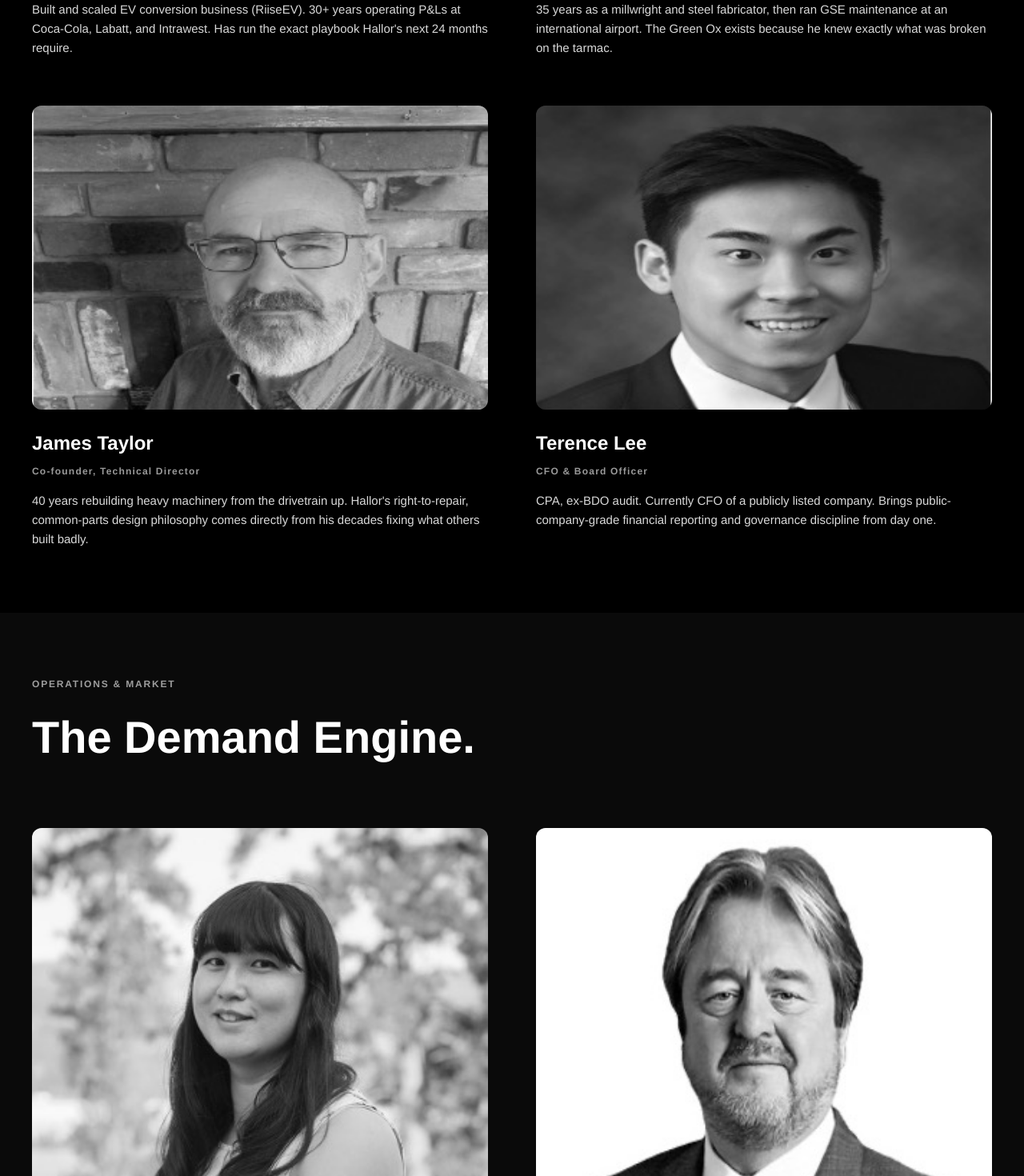
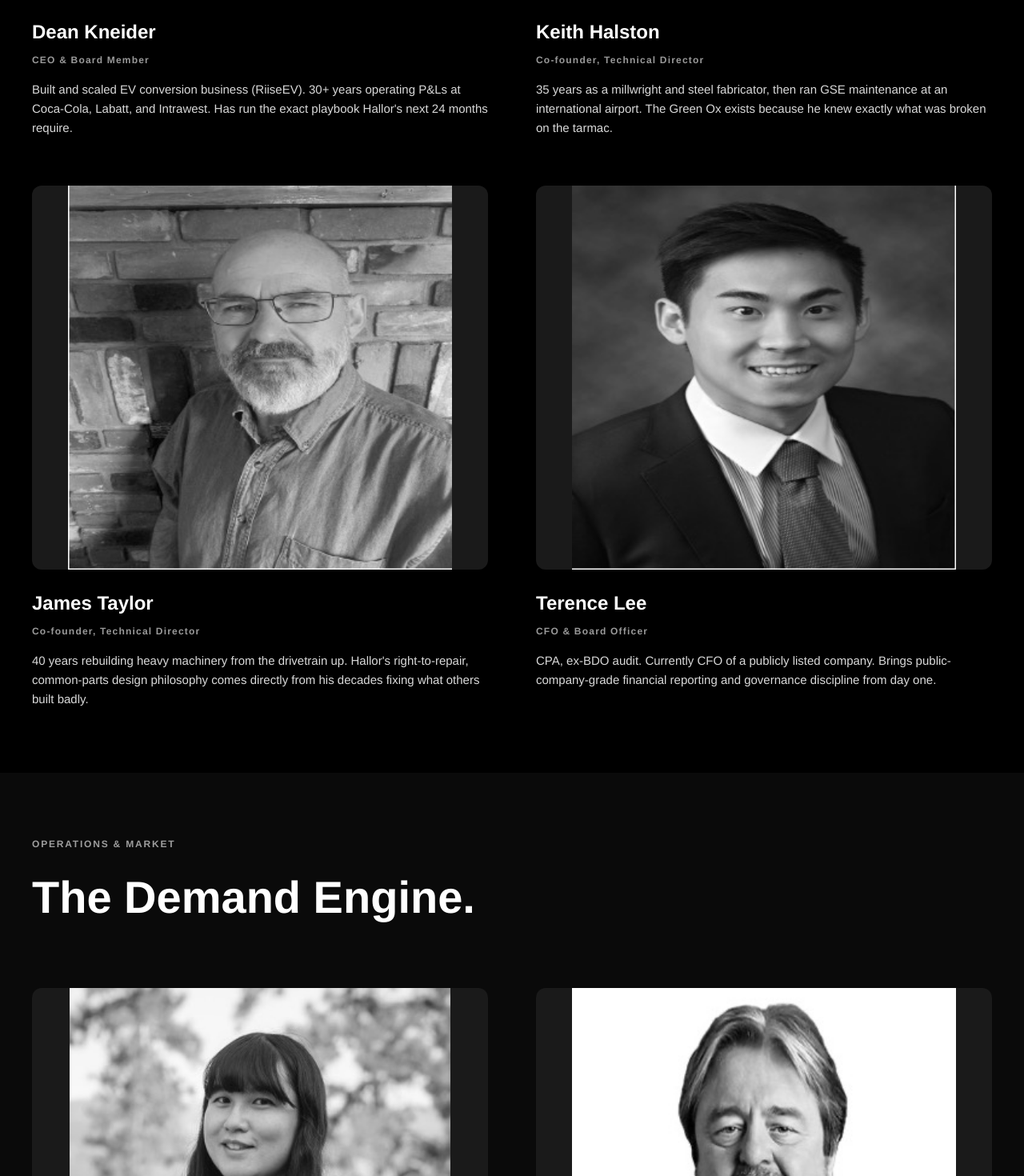
Before and after one commit to ashikkarim1/hallor-app, a Next.js app: page /team in a window 1280 px wide. Shown: the part 1300-2770 px from the top of the page at 80% size. Built offline with nearby package versions, Linux system fonts and the light colour scheme.

Commit message:
Format team photos consistently without cropping and refresh logo cache

```diff
--- a/app/contact/page.tsx
+++ b/app/contact/page.tsx
@@ -35,7 +35,7 @@ export default function ContactPage() {
         <div style={{ maxWidth: '100%', padding: '24px 80px', display: 'flex', justifyContent: 'space-between', alignItems: 'center' }}>
           <Link href="/" style={{ textDecoration: 'none' }}>
             <motion.div style={{ display: 'flex', alignItems: 'center', gap: '8px', cursor: 'pointer' }} whileHover={{ scale: 1.02 }}>
-              <img src="/halloricon.png" alt="Hallor Logo" style={{ height: '32px', width: 'auto', flexShrink: 0 }} />
+              <img src="/halloricon.png?v=2" alt="Hallor Logo" style={{ height: '32px', width: 'auto', flexShrink: 0 }} />
               <span style={{ fontSize: '20px', fontWeight: 900, letterSpacing: '-0.02em', color: '#000' }}>HALLOR</span>
             </motion.div>
           </Link>
--- a/app/gse/page.tsx
+++ b/app/gse/page.tsx
@@ -35,7 +35,7 @@ export default function GSEPage() {
         <div style={{ maxWidth: '100%', padding: '24px 80px', display: 'flex', justifyContent: 'space-between', alignItems: 'center' }}>
           <Link href="/" style={{ textDecoration: 'none' }}>
             <motion.div style={{ display: 'flex', alignItems: 'center', gap: '8px', cursor: 'pointer' }} whileHover={{ scale: 1.02 }}>
-              <img src="/halloricon.png" alt="Hallor Logo" style={{ height: '32px', width: 'auto', flexShrink: 0 }} />
+              <img src="/halloricon.png?v=2" alt="Hallor Logo" style={{ height: '32px', width: 'auto', flexShrink: 0 }} />
               <span style={{ fontSize: '20px', fontWeight: 900, letterSpacing: '-0.02em', color: '#fff' }}>HALLOR</span>
             </motion.div>
           </Link>
--- a/app/investors/page.tsx
+++ b/app/investors/page.tsx
@@ -35,7 +35,7 @@ export default function InvestorsPage() {
         <div style={{ maxWidth: '100%', padding: '24px 80px', display: 'flex', justifyContent: 'space-between', alignItems: 'center' }}>
           <Link href="/" style={{ textDecoration: 'none' }}>
             <motion.div style={{ display: 'flex', alignItems: 'center', gap: '8px', cursor: 'pointer' }} whileHover={{ scale: 1.02 }}>
-              <img src="/halloricon.png" alt="Hallor Logo" style={{ height: '32px', width: 'auto', flexShrink: 0 }} />
+              <img src="/halloricon.png?v=2" alt="Hallor Logo" style={{ height: '32px', width: 'auto', flexShrink: 0 }} />
               <span style={{ fontSize: '20px', fontWeight: 900, letterSpacing: '-0.02em', color: '#fff' }}>HALLOR</span>
             </motion.div>
           </Link>
--- a/app/k9/page.tsx
+++ b/app/k9/page.tsx
@@ -35,7 +35,7 @@ export default function K9Page() {
         <div style={{ maxWidth: '100%', padding: '24px 80px', display: 'flex', justifyContent: 'space-between', alignItems: 'center' }}>
           <Link href="/" style={{ textDecoration: 'none' }}>
             <motion.div style={{ display: 'flex', alignItems: 'center', gap: '8px', cursor: 'pointer' }} whileHover={{ scale: 1.02 }}>
-              <img src="/halloricon.png" alt="Hallor Logo" style={{ height: '32px', width: 'auto', flexShrink: 0 }} />
+              <img src="/halloricon.png?v=2" alt="Hallor Logo" style={{ height: '32px', width: 'auto', flexShrink: 0 }} />
               <span style={{ fontSize: '20px', fontWeight: 900, letterSpacing: '-0.02em', color: '#fff' }}>HALLOR</span>
             </motion.div>
           </Link>
--- a/app/layout.tsx
+++ b/app/layout.tsx
@@ -4,7 +4,7 @@ export const metadata = {
   title: 'Hallor Technologies',
   description: 'Silent Mobility for Critical Infrastructure',
   icons: {
-    icon: '/halloricon.png',
+    icon: '/halloricon.png?v=2',
   },
 }
 
--- a/app/page.tsx
+++ b/app/page.tsx
@@ -43,7 +43,7 @@ export default function Home() {
         >
           <Link href="/" style={{ textDecoration: 'none' }}>
             <motion.div style={{ display: 'flex', alignItems: 'center', gap: '8px', cursor: 'pointer' }} whileHover={{ scale: 1.02 }}>
-              <img src="/halloricon.png" alt="Hallor Logo" style={{ height: '32px', width: 'auto', flexShrink: 0 }} />
+              <img src="/halloricon.png?v=2" alt="Hallor Logo" style={{ height: '32px', width: 'auto', flexShrink: 0 }} />
               <span style={{ fontSize: '20px', fontWeight: 900, letterSpacing: '-0.02em', color: '#fff' }}>HALLOR</span>
             </motion.div>
           </Link>
--- a/app/team/page.tsx
+++ b/app/team/page.tsx
@@ -99,7 +99,7 @@ export default function TeamPage() {
         <div style={{ maxWidth: '100%', padding: '24px 80px', display: 'flex', justifyContent: 'space-between', alignItems: 'center' }}>
           <Link href="/" style={{ textDecoration: 'none' }}>
             <motion.div style={{ display: 'flex', alignItems: 'center', gap: '8px', cursor: 'pointer' }} whileHover={{ scale: 1.02 }}>
-              <img src="/halloricon.png" alt="Hallor Logo" style={{ height: '32px', width: 'auto', flexShrink: 0 }} />
+              <img src="/halloricon.png?v=2" alt="Hallor Logo" style={{ height: '32px', width: 'auto', flexShrink: 0 }} />
               <span style={{ fontSize: '20px', fontWeight: 900, letterSpacing: '-0.02em', color: '#000' }}>HALLOR</span>
             </motion.div>
           </Link>
@@ -172,8 +172,8 @@ export default function TeamPage() {
                 transition={{ delay: idx * 0.15, duration: 0.8 }}
                 viewport={{ once: true }}
               >
-                <div style={{ width: '100%', height: '380px', marginBottom: '24px', borderRadius: '12px', overflow: 'hidden', background: 'rgba(255,255,255,0.05)' }}>
-                  <img src={`/${member.name.replace(/\s+/g, '')}.jpg`} alt={member.name} style={{ width: '100%', height: '100%', objectFit: 'cover', objectPosition: 'center top' }} />
+                <div style={{ width: '100%', height: '480px', marginBottom: '24px', borderRadius: '12px', overflow: 'hidden', background: '#1a1a1a', display: 'flex', alignItems: 'center', justifyContent: 'center' }}>
+                  <img src={`/${member.name.replace(/\s+/g, '')}.jpg`} alt={member.name} style={{ width: '100%', height: '100%', objectFit: 'contain', objectPosition: 'center' }} />
                 </div>
                 <h3 style={{ fontSize: '24px', fontWeight: 900, marginBottom: '8px' }}>{member.name}</h3>
                 <p style={{ fontSize: '12px', fontWeight: 600, letterSpacing: '0.1em', color: 'rgba(255,255,255,0.6)', marginBottom: '16px' }}>
@@ -209,8 +209,8 @@ export default function TeamPage() {
                 transition={{ delay: idx * 0.15, duration: 0.8 }}
                 viewport={{ once: true }}
               >
-                <div style={{ width: '100%', marginBottom: '24px', borderRadius: '12px', overflow: 'hidden', background: 'rgba(255,255,255,0.05)' }}>
-                  <img src={`/${member.name.replace(/\s+/g, '')}.jpg`} alt={member.name} style={{ width: '100%', height: 'auto', display: 'block' }} />
+                <div style={{ width: '100%', height: '480px', marginBottom: '24px', borderRadius: '12px', overflow: 'hidden', background: '#1a1a1a', display: 'flex', alignItems: 'center', justifyContent: 'center' }}>
+                  <img src={`/${member.name.replace(/\s+/g, '')}.jpg`} alt={member.name} style={{ width: '100%', height: '100%', objectFit: 'contain', objectPosition: 'center' }} />
                 </div>
                 <h3 style={{ fontSize: '24px', fontWeight: 900, marginBottom: '8px' }}>{member.name}</h3>
                 <p style={{ fontSize: '12px', fontWeight: 600, letterSpacing: '0.1em', color: 'rgba(255,255,255,0.6)', marginBottom: '16px' }}>
@@ -249,8 +249,8 @@ export default function TeamPage() {
                 transition={{ delay: idx * 0.15, duration: 0.8 }}
                 viewport={{ once: true }}
               >
-                <div style={{ width: '100%', height: '380px', marginBottom: '24px', borderRadius: '12px', overflow: 'hidden', background: 'rgba(255,255,255,0.05)' }}>
-                  <img src={`/${member.name.replace(/\s+/g, '')}.jpg`} alt={member.name} style={{ width: '100%', height: '100%', objectFit: 'cover', objectPosition: 'center top' }} />
+                <div style={{ width: '100%', height: '480px', marginBottom: '24px', borderRadius: '12px', overflow: 'hidden', background: '#1a1a1a', display: 'flex', alignItems: 'center', justifyContent: 'center' }}>
+                  <img src={`/${member.name.replace(/\s+/g, '')}.jpg`} alt={member.name} style={{ width: '100%', height: '100%', objectFit: 'contain', objectPosition: 'center' }} />
                 </div>
                 <h3 style={{ fontSize: '24px', fontWeight: 900, marginBottom: '8px' }}>{member.name}</h3>
                 <p style={{ fontSize: '12px', fontWeight: 600, letterSpacing: '0.1em', color: 'rgba(255,255,255,0.6)', marginBottom: '16px' }}>
```
